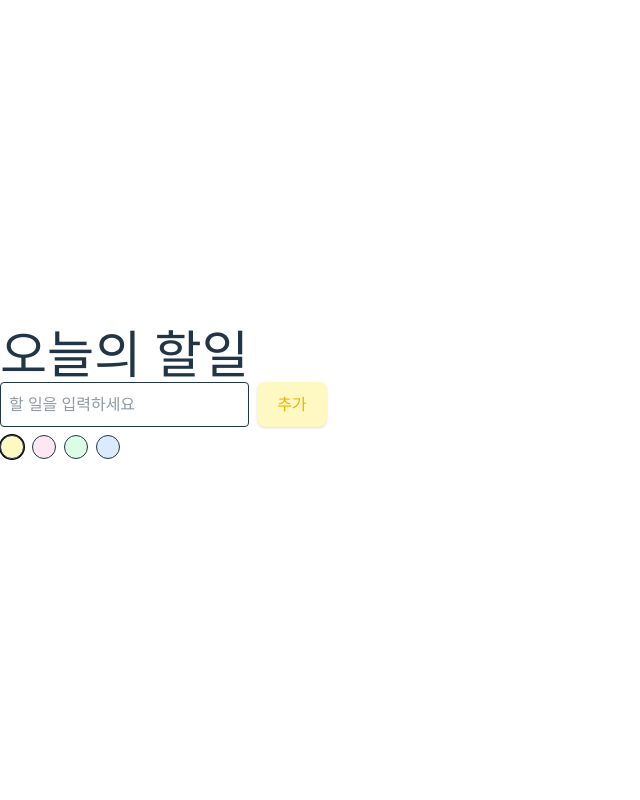
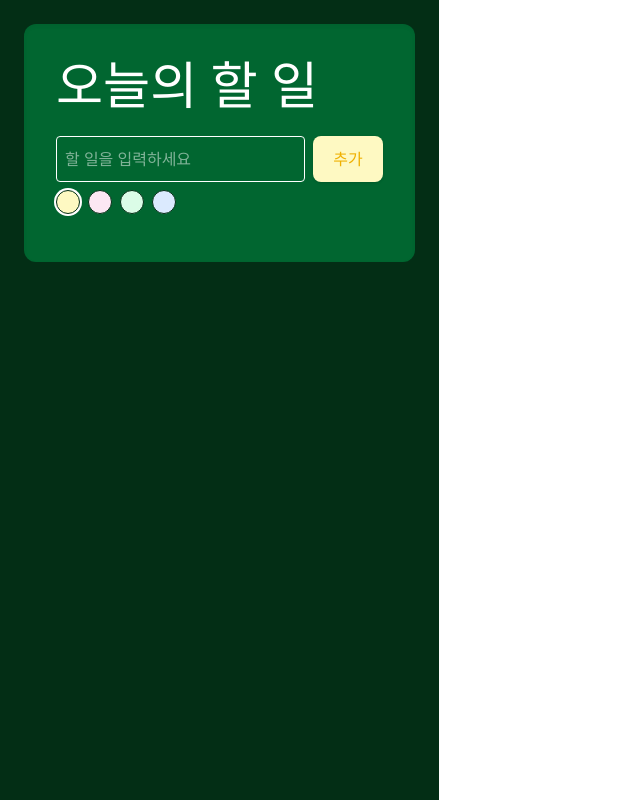
Before and after one commit to mandlake/todo-app, a React (Vite) app: page / in a window 1280 px wide. Shown: the whole page, without its empty margins (0-640 px from the left). Built offline with nearby package versions, Linux system fonts and the light colour scheme.

Commit message:
style : 배경을 칠판 형태로 수정, 일부 배경 색상 변경

```diff
--- a/src/App.tsx
+++ b/src/App.tsx
@@ -32,9 +32,9 @@ export default function App() {
   };
 
   return (
-    <main>
-      <div>
-        <h1>오늘의 할일</h1>
+    <main className="min-h-screen bg-green-950 p-6">
+      <div className="max-w-5xl mx-auto bg-green-800 rounded-xl p-8 shadow-inner">
+        <h1 className="text-white text-3xl font-bold mb-6">오늘의 할 일</h1>
         <TodoInput onAdd={addTodo} />
         <TodoList todos={todos} onToggle={toggleTodo} onDelete={deleteTodo} />
       </div>
--- a/src/components/TodoInput.tsx
+++ b/src/components/TodoInput.tsx
@@ -26,7 +26,7 @@ export default function TodoInput({ onAdd }: Props) {
           onChange={(e) => setText(e.target.value)}
           onKeyDown={(e) => e.key === "Enter" && handleSubmit()}
           placeholder="할 일을 입력하세요"
-          className="border p-2 rounded flex-grow"
+          className="border border-white text-white p-2 rounded flex-grow"
         />
         <button
           onClick={handleSubmit}
@@ -40,8 +40,8 @@ export default function TodoInput({ onAdd }: Props) {
           <div
             key={key}
             onClick={() => setColorKey(key as keyof typeof colorMap)}
-            className={`w-6 h-6 rounded-full cursor-pointer border ${
-              colorKey === key ? "ring-1 ring-black" : ""
+            className={`w-6 h-6 rounded-full cursor-pointer border border-green-950 ${
+              colorKey === key ? "ring-2 ring-white" : ""
             } ${colorMap[key as keyof typeof colorMap].bg}`}
           />
         ))}
--- a/src/components/TodoList.tsx
+++ b/src/components/TodoList.tsx
@@ -9,7 +9,7 @@ interface Props {
 
 export default function TodoList({ todos, onToggle, onDelete }: Props) {
   return (
-    <ul className="grid grid-cols-2 md:grid-cols-3 lg:grid-cols-4 gap-4">
+    <ul className="grid grid-cols-2 md:grid-cols-3 lg:grid-cols-4 gap-6">
       {todos.map((todo) => (
         <TodoItem
           key={todo.id}
```
